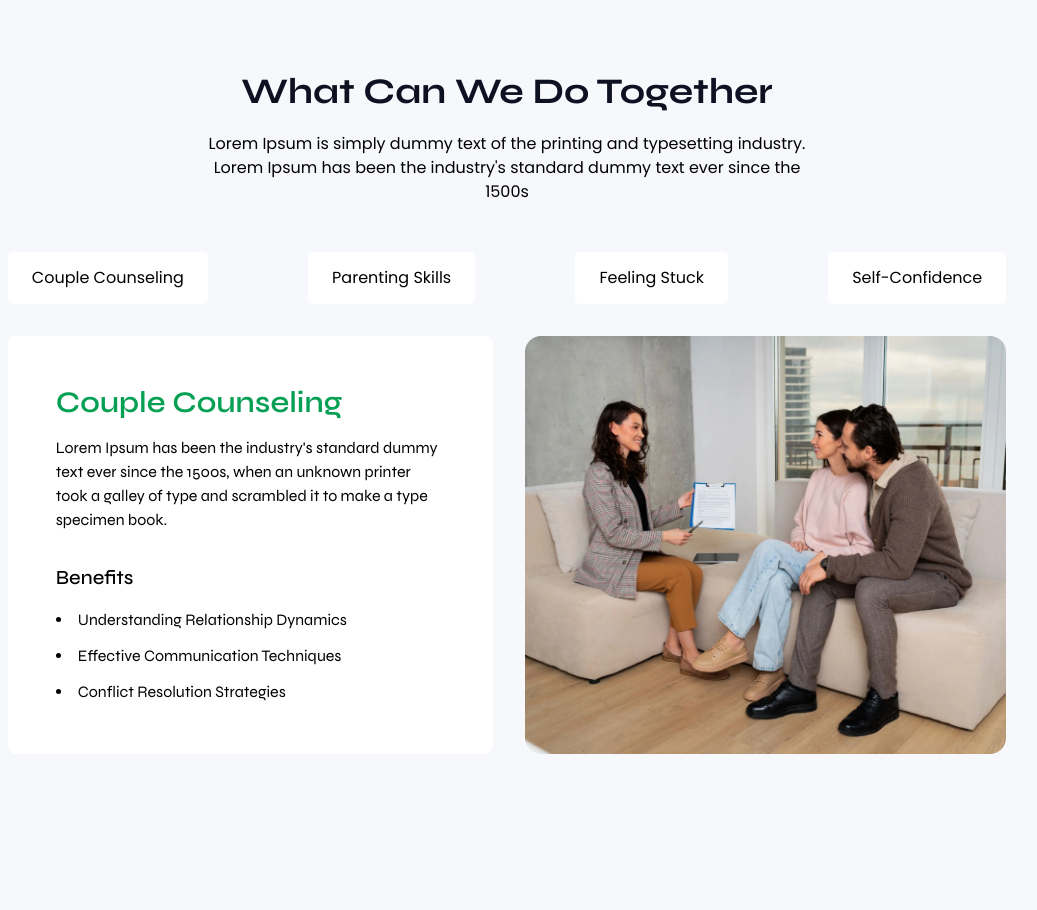
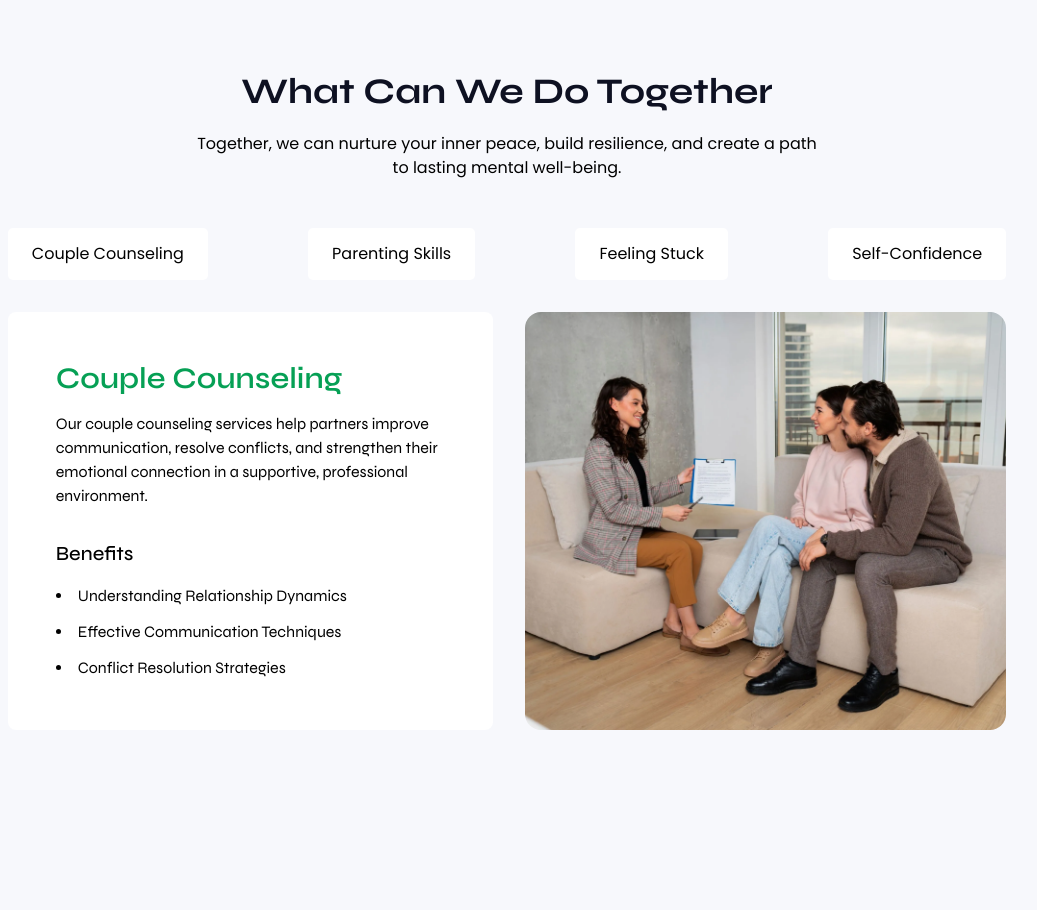
Before and after one commit to Lily0335/mind-leap, a React (Vite) app: page / in a window 1280 px wide. Shown: the part 840-1750 px from the top of the page, without its empty margins (133-1170 px from the left). Built offline with nearby package versions, Linux system fonts and the light colour scheme.

Commit message:
Update Services.jsx

```diff
--- a/src/components/Services.jsx
+++ b/src/components/Services.jsx
@@ -22,7 +22,7 @@ const Services = () => {
                         What Can We Do Together
                     </h2>
                     <p className='md:w-1/2 mx-auto'>
-                        Lorem Ipsum is simply dummy text of the printing and typesetting industry. Lorem Ipsum has been the industry's standard dummy text ever since the 1500s
+Together, we can nurture your inner peace, build resilience, and create a path to lasting mental well-being.
                     </p>
                 </motion.div>
 
@@ -52,7 +52,7 @@ const Services = () => {
                             >
                                 <div className="md:w-1/2 bg-white rounded-lg p-12 font-secondary">
                                     <h3 className="text-3xl font-semibold text-primary mb-4">Couple Counseling</h3>
-                                    <p className="mb-8">Lorem Ipsum has been the industry's standard dummy text ever since the 1500s, when an unknown printer took a galley of type and scrambled it to make a type specimen book.</p>
+                                    <p className="mb-8">Our couple counseling services help partners improve communication, resolve conflicts, and strengthen their emotional connection in a supportive, professional environment.</p>
                                     <h4 className='text-xl font-medium text-black mb-4'>Benefits</h4>
                                     <ul className="list-disc list-inside space-y-3">
                                         <li>Understanding Relationship Dynamics</li>
@@ -75,7 +75,7 @@ const Services = () => {
                             >
                                 <div className="md:w-1/2 bg-white rounded-lg p-12 font-secondary">
                                     <h3 className="text-3xl font-semibold text-primary mb-4">Parenting Skills</h3>
-                                    <p className="mb-8">Lorem Ipsum has been the industry's standard dummy text ever since the 1500s, when an unknown printer took a galley of type and scrambled it to make a type specimen book.</p>
+                                    <p className="mb-8">Our parent counseling services provide guidance and support to help strengthen family dynamics, improve communication, and navigate parenting challenges with confidence.</p>
                                     <h4 className='text-xl font-medium text-black mb-4'>Benefits</h4>
                                     <ul className="list-disc list-inside space-y-3">
                                         <li>Understanding Relationship Dynamics</li>
@@ -99,7 +99,7 @@ const Services = () => {
                             >
                                 <div className="md:w-1/2 bg-white rounded-lg p-12 font-secondary">
                                     <h3 className="text-3xl font-semibold text-primary mb-4">Feeling Stuck</h3>
-                                    <p className="mb-8">Lorem Ipsum has been the industry's standard dummy text ever since the 1500s, when an unknown printer took a galley of type and scrambled it to make a type specimen book.</p>
+                                    <p className="mb-8">If you're feeling stuck, we offer compassionate support to help you break through barriers, find clarity, and move forward with confidence.</p>
                                     <h4 className='text-xl font-medium text-black mb-4'>Benefits</h4>
                                     <ul className="list-disc list-inside space-y-3">
                                         <li>Understanding Relationship Dynamics</li>
@@ -122,7 +122,7 @@ const Services = () => {
                             >
                                 <div className="md:w-1/2 bg-white rounded-lg p-12 font-secondary">
                                     <h3 className="text-3xl font-semibold text-primary mb-4">Self-Confidence</h3>
-                                    <p className="mb-8">Lorem Ipsum has been the industry's standard dummy text ever since the 1500s, when an unknown printer took a galley of type and scrambled it to make a type specimen book.</p>
+                                    <p className="mb-8">We’re here to help you build lasting self-confidence by uncovering your strengths, setting achievable goals, and empowering you to embrace your true potential.</p>
                                     <h4 className='text-xl font-medium text-black mb-4'>Benefits</h4>
                                     <ul className="list-disc list-inside space-y-3">
                                         <li>Understanding Relationship Dynamics</li>
```
